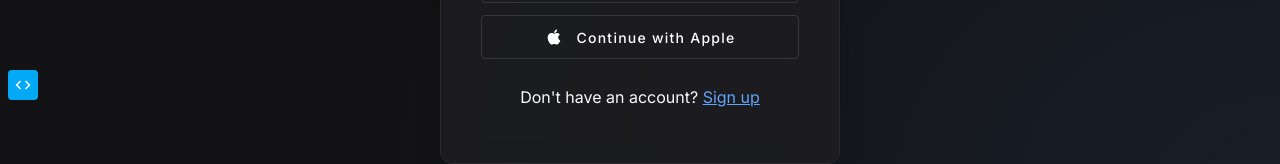
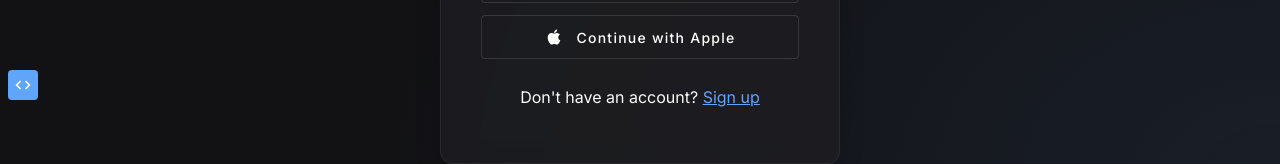
Before and after one commit to ryfactored/spot-radar, an Angular app: page /login in a window 1280 px wide. Shown: the part 692-856 px from the top of the page. Built offline with nearby package versions, Linux system fonts and the light colour scheme.

Commit message:
hardcoded colors

```diff
--- a/src/app/app.ts
+++ b/src/app/app.ts
@@ -21,8 +21,8 @@ import { environment } from '@env';
       position: fixed;
       bottom: 8px;
       left: 8px;
-      background: #03a9f4;
-      color: white;
+      background: var(--mat-sys-primary, #03a9f4);
+      color: var(--mat-sys-on-primary, white);
       padding: 6px;
       border-radius: 4px;
       z-index: 99999;
--- a/src/app/features/auth/auth-form-styles.ts
+++ b/src/app/features/auth/auth-form-styles.ts
@@ -17,11 +17,11 @@ export const AUTH_FORM_STYLES = `
     color: var(--mat-sys-primary);
   }
   .error {
-    color: #f44336;
+    color: var(--mat-sys-error, #f44336);
     text-align: center;
   }
   .success {
-    color: #4caf50;
+    color: var(--status-success, #4caf50);
     text-align: center;
   }
   .divider {
--- a/src/app/features/auth/reset-password/reset-password.ts
+++ b/src/app/features/auth/reset-password/reset-password.ts
@@ -108,7 +108,7 @@ import { AUTH_FORM_STYLES } from '../auth-form-styles';
         color: var(--mat-sys-primary);
       }
       .no-session {
-        color: #f44336;
+        color: var(--mat-sys-error, #f44336);
         text-align: center;
       }
     `,
--- a/src/app/features/auth/verify-email/verify-email.ts
+++ b/src/app/features/auth/verify-email/verify-email.ts
@@ -63,10 +63,10 @@ import { AuthService } from '@core';
       margin-bottom: 16px;
     }
     .status-icon.success {
-      color: #4caf50;
+      color: var(--status-success, #4caf50);
     }
     .status-icon.error {
-      color: #f44336;
+      color: var(--mat-sys-error, #f44336);
     }
     .status-icon.info {
       color: var(--mat-sys-primary);
--- a/src/app/features/files/files-page/files-page.ts
+++ b/src/app/features/files/files-page/files-page.ts
@@ -91,7 +91,7 @@ import { extractErrorMessage } from '@core';
       overflow: hidden;
     }
     .file-icon {
-      color: #757575;
+      color: var(--mat-sys-on-surface-variant, #757575);
     }
     .file-name {
       overflow: hidden;
```
